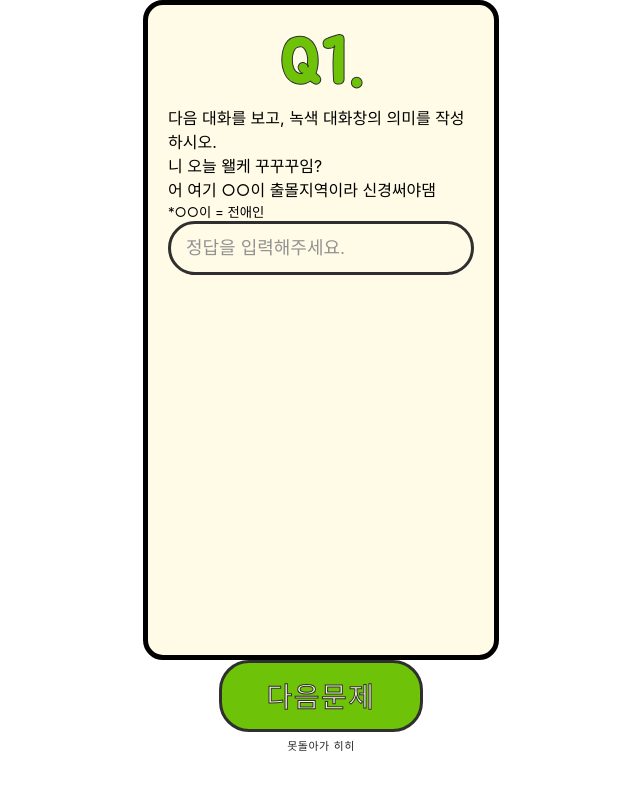
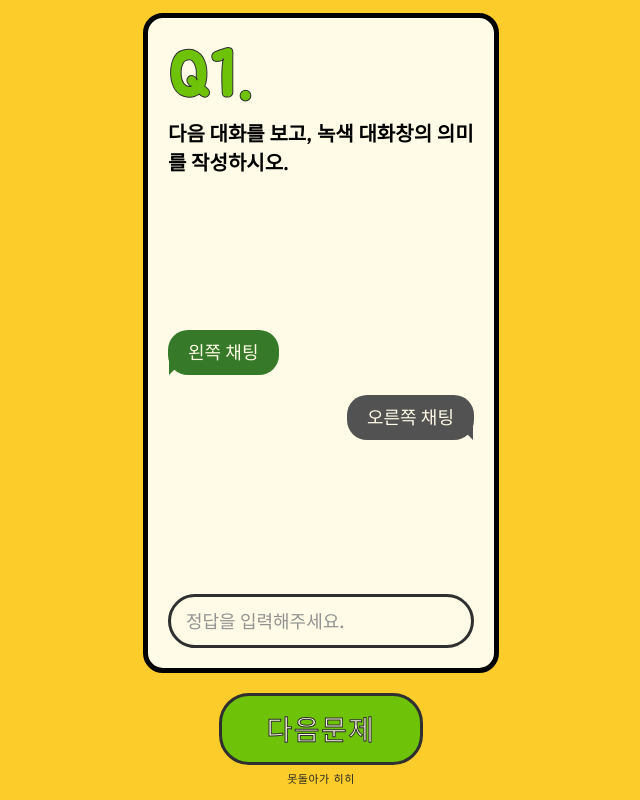
Before and after one commit to on22y/Chaltteok, a React (Create React App) app in the folder frontend/: page /test in a window 1280 px wide. Shown: the whole page, without its empty margins (319-959 px from the left). Built offline with nearby package versions, Linux system fonts and the light colour scheme.

Commit message:
테스트 페이지

```diff
--- a/frontend/src/components/BoxComponent.css
+++ b/frontend/src/components/BoxComponent.css
@@ -1,4 +1,8 @@
 .boxContainer {
+  display: flex;
+  flex-direction: column;
+  justify-content: space-between; /* 위아래 요소 간 간격을 자동 조정 */
+
   border: 5px solid #000000;
   border-radius: 20px;
   background-color: #fffbe6;
--- a/frontend/src/components/InputBox.css
+++ b/frontend/src/components/InputBox.css
@@ -16,8 +16,11 @@
   border-radius: 30px;
   font-size: 18px;
   background-color: inherit;
-  color: #272727;
+  color: #929292;
   outline: none;
+  font-family: 'IBM Plex Sans', sans-serif;
+  font-weight: 500;
+  font-style: normal;
 }
 
 .inputBoxContainer input::placeholder {
--- a/frontend/src/components/TestComponent.css
+++ b/frontend/src/components/TestComponent.css
@@ -1,4 +1,6 @@
-.testPage {
+@import url('https://fonts.googleapis.com/css2?family=IBM+Plex+Sans:ital,wght@0,100;0,200;0,300;0,400;0,500;0,600;0,700;1,100;1,200;1,300;1,400;1,500;1,600;1,700&family=Jua&family=Nanum+Gothic&family=Noto+Sans+KR:wght@100..900&display=swap');
+
+.testComponent {
   display: flex;
   flex-direction: column;
   justify-content: center;
@@ -8,55 +10,82 @@
   box-sizing: border-box;
 }
 
-.testPage .mainBtnContainer {
+.testComponent .mainBtnContainer {
   margin-top: 20px;
 }
 
-.testPage p {
-  font-size: 22px;
-  padding: 0 0;
-  margin: 0 0;
-}
-
-.testPage .inputBoxContainer {
-  margin-top: 15px;
-}
-
-.testPage .mainImg {
-  padding: 0;
-  margin-top: 40px;
-  margin-bottom: 5px;
-}
-
-/* 여기부터 수정 */
-.testPage .chatContainer {
+.testComponent .questionContent {
   display: flex;
   flex-direction: column;
   align-items: flex-start;
-  margin: 20px 0;
-  gap: 10px;
+  width: 100%;
 }
 
-.testPage .chatContainer .chatBubble {
-  max-width: 280px;
-  padding: 10px 15px;
-  border-radius: 20px;
-  font-size: 14px;
-  line-height: 1.4;
+.testComponent .question {
+  font-size: 20px;
+  padding: 0 0;
+  margin: 0 0;
+  font-family: 'IBM Plex Sans', sans-serif;
+  font-weight: 600;
+  font-style: normal;
 }
 
-.testPage .chatContainer .greenBubble {
-  background-color: #6ec207;
-  color: white;
+.testComponent .chatContainer {
+  display: flex;
+  flex-direction: column;
+  align-items: center;
+  margin: 0 0;
+  gap: 20px;
+  padding: 0 0;
+}
+
+.testComponent .chatContainer .chatBubble {
+  max-width: 280px;
+  margin: 0 0;
+  padding: 10px 15px;
+  padding-left: 20px;
+  padding-right: 20px;
+  border-radius: 20px;
+  line-height: 1.4;
+  font-size: 18px;
+  font-family: 'IBM Plex Sans', sans-serif;
+  font-weight: 500;
+  font-style: normal;
+  position: relative;
+}
+
+.testComponent .chatContainer .leftBubble {
+  background-color: #357929;
+  color: #fffbe6;
   align-self: flex-start;
 }
 
-.testPage .chatContainer .grayBubble {
-  background-color: #4a4a4a;
-  color: white;
+.testComponent .chatContainer .leftBubble::after {
+  content: '';
+  position: absolute;
+  bottom: 0;
+  left: 1px;
+  width: 0;
+  height: 0;
+  border-top: 20px solid #357929;
+  border-right: 20px solid transparent;
+  border-bottom: 0 solid transparent;
+}
+
+.testComponent .chatContainer .rightBubble {
+  background-color: #525252;
+  color: #fffbe6;
   align-self: flex-end;
 }
 
-.testPage .inputBoxContainer {
-  margin-top: 20px;
+.testComponent .chatContainer .rightBubble::after {
+  content: '';
+  position: absolute;
+  bottom: 0;
+  right: 1px;
+  width: 0;
+  height: 0;
+  border-top: 15px solid #525252;
+  border-left: 15px solid transparent;
+  border-bottom: 0 solid transparent;
 }
--- a/frontend/src/components/TestComponent.js
+++ b/frontend/src/components/TestComponent.js
@@ -1,25 +1,26 @@
 import React, { useState } from 'react';
 import { useNavigate } from 'react-router-dom';
 import './TestComponent.css';
-import MainBtn from '../components/MainBtn';
-import BoxComponent from '../components/BoxComponent';
-import TextComponent from '../components/TextComponent';
-import InputBox from '../components/InputBox';
+import MainBtn from './MainBtn';
+import BoxComponent from './BoxComponent';
+import TextComponent from './TextComponent';
+import InputBox from './InputBox';
 
-function TestComponent(num) {
+function TestComponent({ num }) {
   return (
     <div className="testComponent">
       <BoxComponent height="660px">
-        <TextComponent text={num} fontSize="64px" strokeWidth="1px" />
-        <div className="question">다음 대화를 보고, 녹색 대화창의 의미를 작성하시오.</div>
+        <div className="questionContent">
+          <TextComponent text={num} fontSize="64px" strokeWidth="1px" />
+          <div className="question">다음 대화를 보고, 녹색 대화창의 의미를 작성하시오.</div>
+        </div>
 
         <div className="chatContainer">
-          <div className="chatBubble greenBubble">니 오늘 왤케 꾸꾸꾸임?</div>
-          <div className="chatBubble grayBubble">
-            어 여기 ○○이 출몰지역이라 신경써야댐
+          <div className="chatBubble leftBubble">왼쪽 채팅</div>
+          <div className="chatBubble rightBubble">
+            오른쪽 채팅
             <br />
           </div>
-          <small>*○○이 = 전애인</small>
         </div>
 
         <InputBox text="정답을 입력해주세요." />
--- a/frontend/src/components/TextComponent.js
+++ b/frontend/src/components/TextComponent.js
@@ -1,12 +1,13 @@
 import React from 'react';
 import './TextComponent.css';
 
-function TextComponent({ text, colorClass, fontSize, strokeWidth = '1px', strokeColor = '#2f2f2f' }) {
+function TextComponent({ text, colorClass, fontSize, strokeWidth = '1px', strokeColor = '#2f2f2f', style }) {
   const appliedClass = colorClass ? `textContainer ${colorClass}` : 'textContainer textGreen';
 
   const textStyle = {
     fontSize: fontSize,
     WebkitTextStroke: `${strokeWidth}  ${strokeColor}`,
+    ...style,
   };
 
   return (
--- a/frontend/src/pages/Home.css
+++ b/frontend/src/pages/Home.css
@@ -14,8 +14,6 @@
   flex-direction: column;
   justify-content: center;
   align-items: center;
-
-  gap: 20px; /* 요소 간의 간격 조정 */
 }
 
 .homePage .underlineBtn {
@@ -27,11 +25,11 @@
 }
 
 .homePage .mainBtnContainer {
-  margin-top: 25px;
+  margin-top: 30px;
 }
 
 .homePage .mainImg {
   padding: 0 0;
   margin-top: 30px;
-  margin-bottom: 20px;
+  margin-bottom: 30px;
 }
--- a/frontend/src/pages/Home.js
+++ b/frontend/src/pages/Home.js
@@ -29,12 +29,19 @@ function Home() {
 
           <img className="mainImg" src={mainImg} width={185} />
 
-          <TextComponent text="당신이 살고 있을" colorClass="textYellow" fontSize="24px" strokeWidth="0.1px" />
+          <TextComponent
+            text="당신이 살고 있을"
+            colorClass="textYellow"
+            fontSize="24px"
+            strokeWidth="0.1px"
+            style={{ marginTop: '10px' }}
+          />
           <TextComponent
             text="인터넷 세상의 나이를 찾아서..."
             colorClass="textYellow"
             fontSize="24px"
             strokeWidth="0.1px"
+            style={{ marginTop: '10px' }}
           />
         </BoxComponent>
         <MainBtn text="진단하기" subText="지금까지 ___명이 참여했어요" onClick={handleTest} />
--- a/frontend/src/pages/Test.js
+++ b/frontend/src/pages/Test.js
@@ -1,32 +1,13 @@
 import React, { useState } from 'react';
 import { useNavigate } from 'react-router-dom';
-import './Test.css';
-import MainBtn from '../components/MainBtn';
-import BoxComponent from '../components/BoxComponent';
-import TextComponent from '../components/TextComponent';
-import InputBox from '../components/InputBox';
+import TestComponent from '../components/TestComponent';
 
 function Test() {
   const navigate = useNavigate();
 
   return (
     <div className="testPage">
-      <BoxComponent height="660px">
-        <TextComponent text="Q1." fontSize="64px" strokeWidth="1px" />
-        <div className="question">다음 대화를 보고, 녹색 대화창의 의미를 작성하시오.</div>
-
-        <div className="chatContainer">
-          <div className="chatBubble greenBubble">니 오늘 왤케 꾸꾸꾸임?</div>
-          <div className="chatBubble grayBubble">
-            어 여기 ○○이 출몰지역이라 신경써야댐
-            <br />
-          </div>
-          <small>*○○이 = 전애인</small>
-        </div>
-
-        <InputBox text="정답을 입력해주세요." />
-      </BoxComponent>
-      <MainBtn text="다음문제" subText="못돌아가 히히" />
+      <TestComponent num="Q1." />
     </div>
   );
 }
```
Also changed, not shown: frontend/src/pages/Test.css (deleted).
